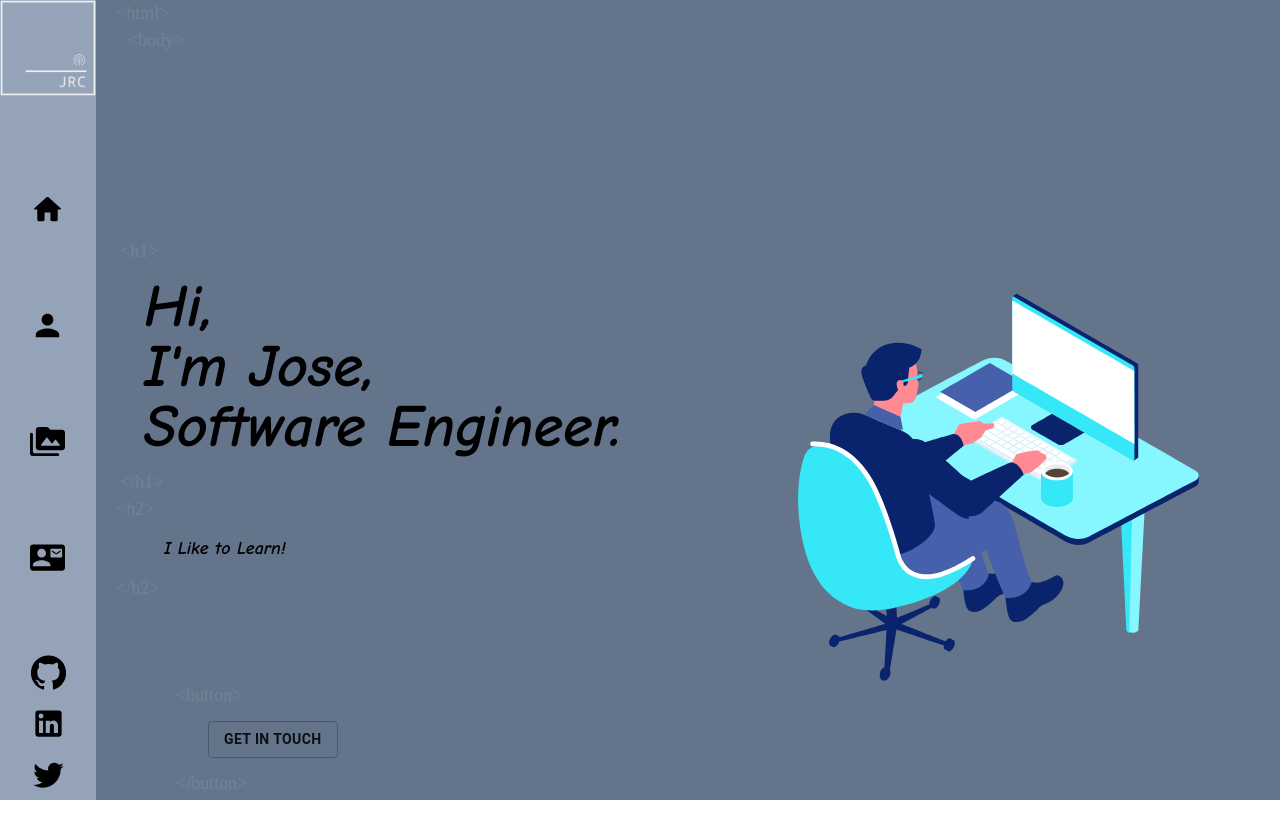
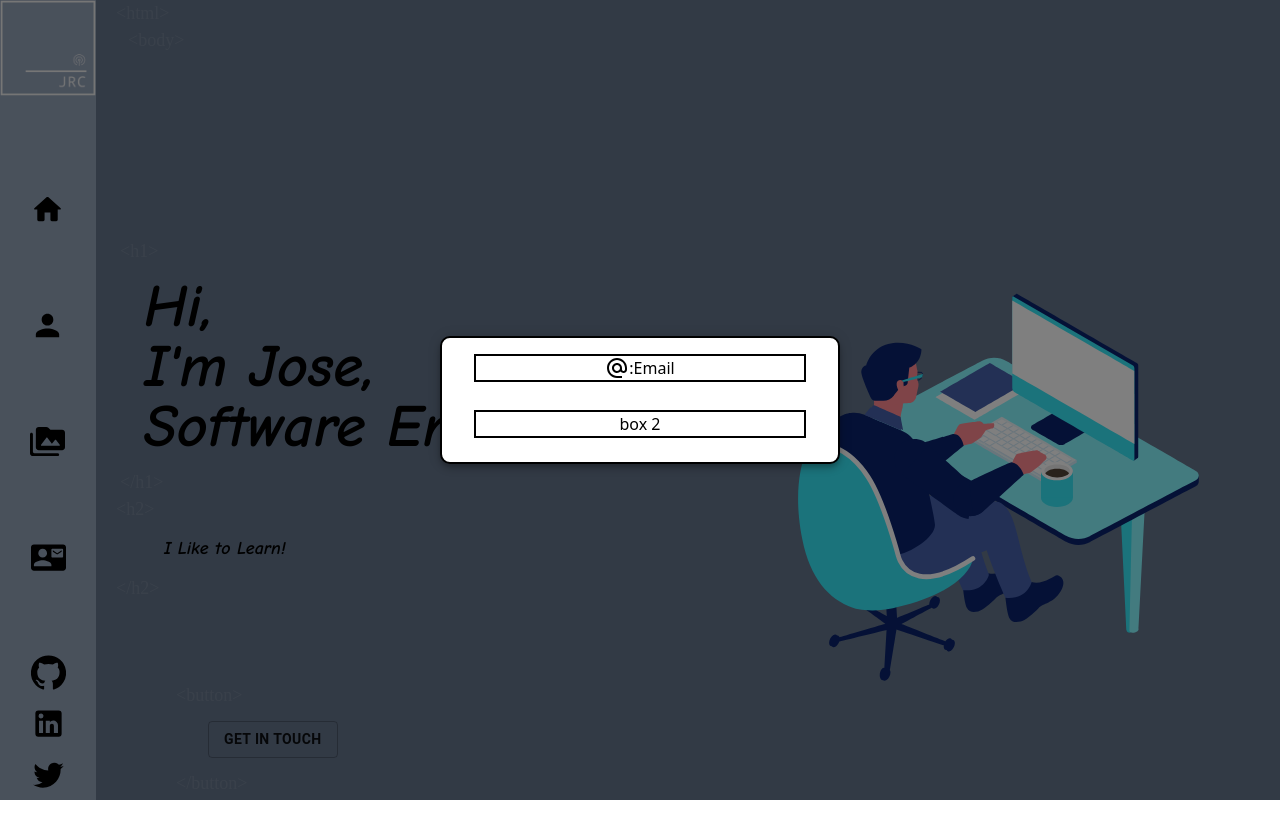
Before and after one commit to josecollado/Portfolio, a React (Vite) app: page / in a window 1280 px wide. Both pictures are taken after a click on the button "GET IN TOUCH". Shown: the top 838 px of the page. Built offline with nearby package versions, Linux system fonts and the light colour scheme; a web font is replaced by a local one.

Commit message:
front page styling complete modal construction and styling in progress

```diff
--- a/src/add-on/Modal.jsx
+++ b/src/add-on/Modal.jsx
@@ -1 +1,50 @@
-import {Modal} from '@material-ui/core'
+import { Modal } from '@material-ui/core';
+import { makeStyles } from '@material-ui/core/styles';
+import React, { useState } from 'react';
+import AlternateEmailIcon from '@material-ui/icons/AlternateEmail';
+
+
+
+const useStyles = makeStyles((theme) => ({
+  paper: {
+    position: 'absolute',
+    width: 400,
+    backgroundColor: theme.palette.background.paper,
+    border: '2px solid #000',
+    borderRadius: '10px',
+    boxShadow: theme.shadows[5],
+    padding: theme.spacing(2, 4, 3),
+  },
+}));
+
+
+export const ContactModal = ({open, handleClose}) => {
+    const classes = useStyles();
+    const [modalStyle] = useState({margin: 'auto'});
+
+  const body = (
+    <div style={modalStyle} className={classes.paper}>
+      <div className='flex mb-7 place-content-center border-black border-solid border-2 '>
+         <AlternateEmailIcon fontSize='medium'/>: <a href="mailto:">Email</a>
+      </div>
+      <div className='flex place-content-center border-black border-solid border-2 '>box 2</div>
+
+    </div>
+  );
+
+  return (
+    <Modal
+      aria-labelledby='simple-modal-title'
+      aria-describedby='simple-modal-description'
+      open={open}
+      onClose={handleClose}
+      style={{
+          display: 'flex',
+          justifyContent: 'center',
+          alignItems: 'center'
+      }}
+    >
+      {body}
+    </Modal>
+  );
+};
--- a/src/assets/MainContent.jsx
+++ b/src/assets/MainContent.jsx
@@ -1,9 +1,12 @@
-import React from 'react';
+import React , {useState}from 'react';
 import Typed from 'typed.js';
 import {Button } from '@material-ui/core'
-import Icon from '@material-ui/core/Icon';
+import {ContactModal} from '../add-on/Modal'
 
 const MainContent = () => {
+  const [open, setOpen] = useState(false)
+  const handleOpen = () => setOpen(true)
+  const handleClose = () => setOpen(false)
   const titleElement = React.useRef(null),
     titleRef = React.useRef(null),
     scrollElement = React.useRef(null),
@@ -66,7 +69,8 @@ const MainContent = () => {
         <div className='html-tag mb-20 pl-5  animate'>{`</h2>`}</div>
         <div className='pl-20 html-tag animate'>{`<button>`}</div>
         <div className=' ml-28 m-3 main'>
-          <Button variant='outlined' ><strong>Get In Touch</strong></Button>
+          <Button variant='outlined' onClick={handleOpen} ><strong>Get In Touch</strong></Button>
+          <ContactModal open={open} handleClose={handleClose} />
         </div>
         <div className='pl-20 html-tag animate'>{`</button>`}</div>
       </div>
--- a/src/components/Sidebar.jsx
+++ b/src/components/Sidebar.jsx
@@ -1,12 +1,16 @@
-import React from 'react'
+import React,{useState} from 'react'
 import logo from '../assets/images/logo1.png'
 import Links from '../assets/Links'
 import PersonSharpIcon from '@material-ui/icons/PersonSharp';
 import HomeRoundedIcon from '@material-ui/icons/HomeRounded';
 import ContactMailRoundedIcon from '@material-ui/icons/ContactMailRounded';
 import PermMediaRoundedIcon from '@material-ui/icons/PermMediaRounded';
+import {ContactModal} from '../add-on/Modal'
 
 const Sidebar = () => {
+    const [open, setOpen] = useState(false)
+    const handleOpen = () => setOpen(true)
+    const handleClose = () => setOpen(false)
     return (
         <div className='flex flex-col min-h-full w-18'>
             <div className='logo object-fill h-32 w-32 -mx-4  -mt-4 top-0 place-items-center mb-auto'>
@@ -22,9 +26,9 @@ const Sidebar = () => {
                 <a href='#' className='object-fill h-9 w-9' title='Projects'>
                     <PermMediaRoundedIcon fontSize='large' />
                 </a>
-                <a href='#' className='object-fill h-9 w-9' title='Contact Me'>
-                   <ContactMailRoundedIcon fontSize='large' />
-                </a>
+
+                <ContactMailRoundedIcon fontSize='large' type='button' className='contact object-fill h-9 w-9' onClick={handleOpen} titleAccess='Contact Me' />
+                <ContactModal open={open} handleClose={handleClose} />
             </div>
             <Links />
 
--- a/src/index.css
+++ b/src/index.css
@@ -40,6 +40,6 @@ body{
 
 
 
-.contact-btn{
-
+.contact{
+   cursor: pointer;
 }
```
